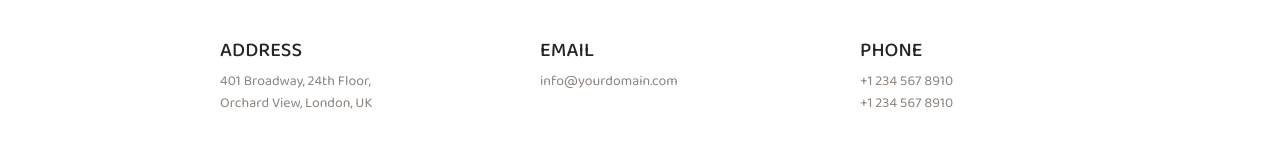
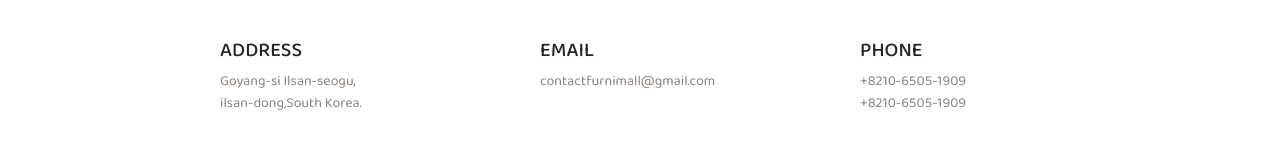
Before and after one commit to mkarimoff/my-project, a React (Vite) app: page /contact in a window 1280 px wide. Shown: the part 429-593 px from the top of the page. Built offline with nearby package versions, Linux system fonts and the light colour scheme; a web font is replaced by a local one.

Commit message:
little things updated

```diff
--- a/src/components/pages/contact/contact.tsx
+++ b/src/components/pages/contact/contact.tsx
@@ -45,16 +45,16 @@ const ContactComponent = () => {
        <ContactInfoWrap>
           <div>
             <b>ADDRESS</b>
-            <p>401 Broadway, 24th Floor, Orchard View, London, UK</p>
+            <p>Goyang-si Ilsan-seogu, <br />ilsan-dong,South Korea.</p>
           </div>
           <div>
             <b>EMAIL</b>
-            <p>info@yourdomain.com</p>
+            <p>contactfurnimall@gmail.com</p>
           </div>
           <div>
             <b>PHONE</b>
-            <p>+1 234 567 8910</p>
-            <p>+1 234 567 8910</p>
+            <p>+8210-6505-1909</p>
+            <p>+8210-6505-1909</p>
           </div>
        </ContactInfoWrap>
        <ContactUs />
```
